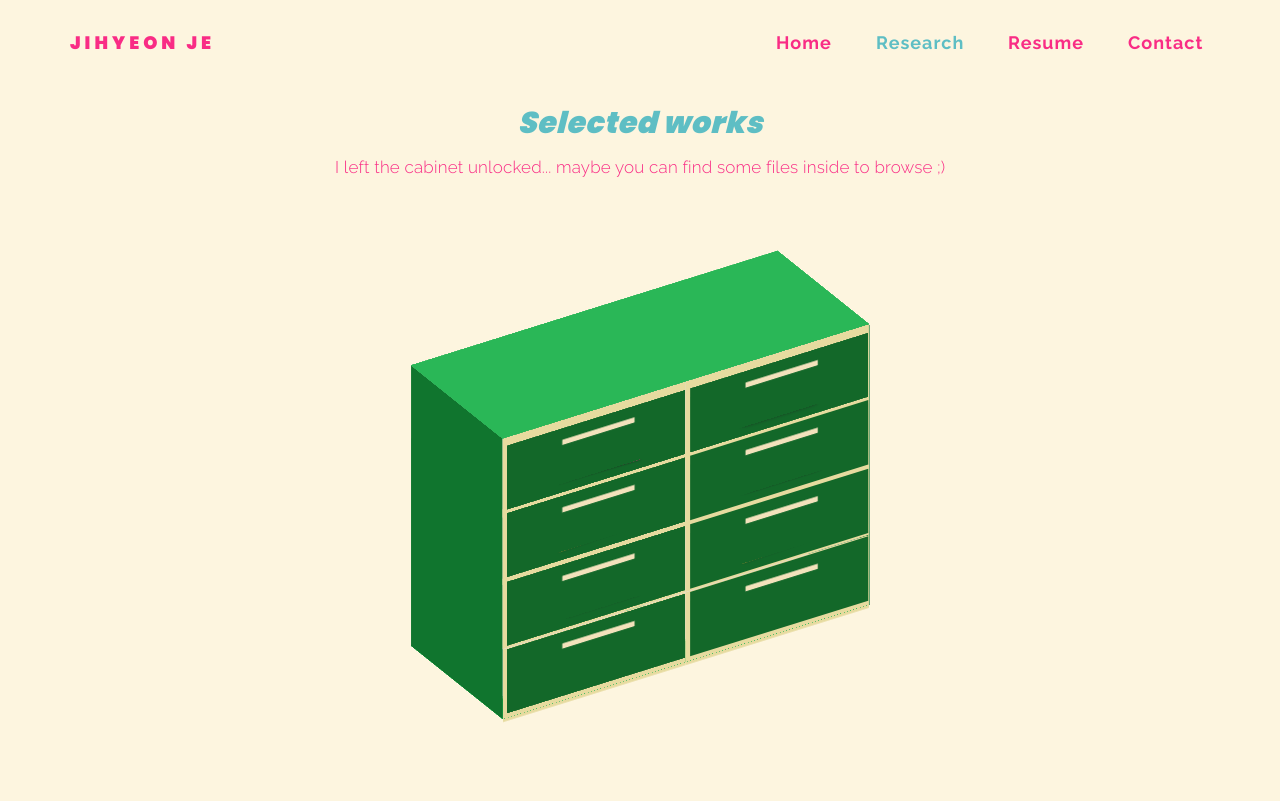
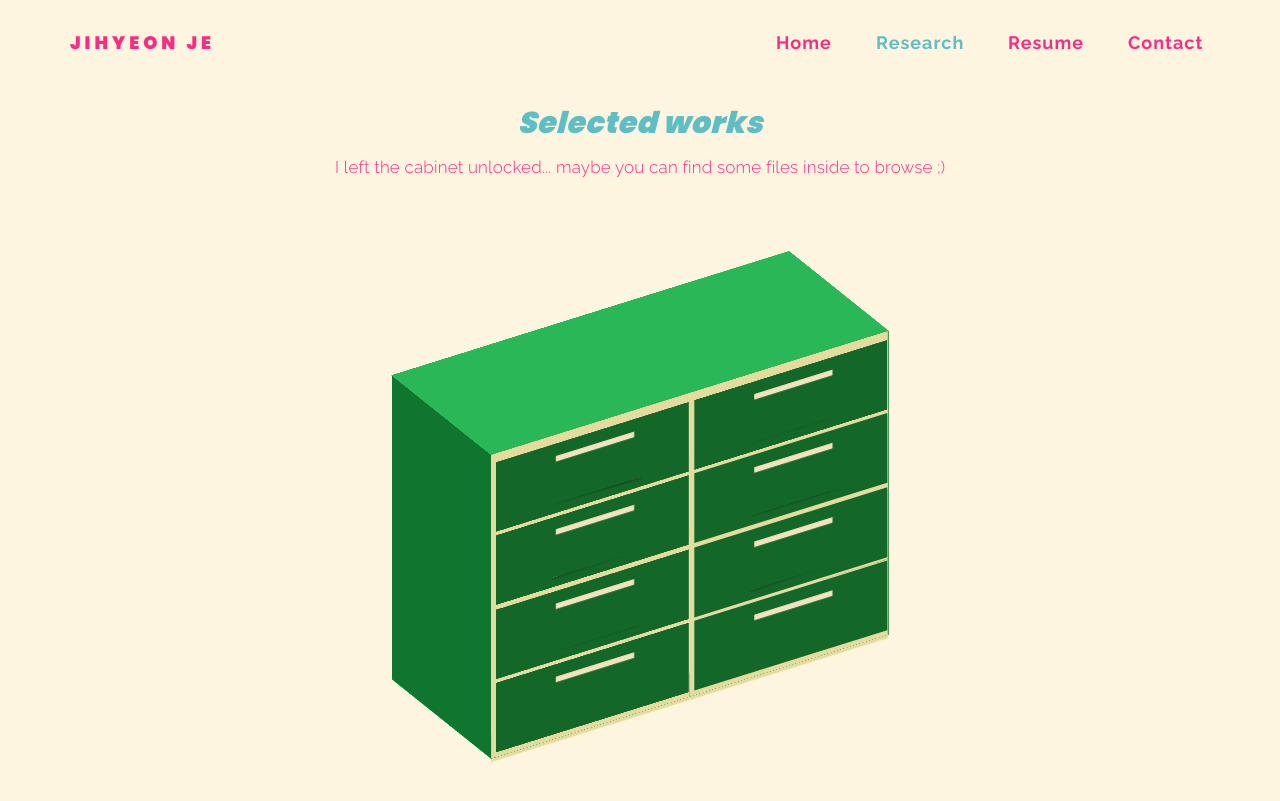
Before and after one commit to rpraka/JihyeonJe.com, a Jekyll site: the page about.html, which Jekyll copies as it is, in a window 1280 px wide. Shown: the top 801 px of the page. Built offline with Jekyll 4.4.1, drawn with Linux system fonts in a browser that asks for light colours.

Commit message:
Add files via upload

```diff
--- a/about.html
+++ b/about.html
@@ -84,7 +84,7 @@ http://www.tooplate.com/view/2085-neuron
   <h1>Selected works</a></h1>
   <center><p>I left the cabinet unlocked... maybe you can find some files inside to browse ;) </p></center>
 
-  <br><br><br><br><br>
+  <br><br><br><br><br><br>
 </div>
 
 </div>
@@ -127,7 +127,7 @@ http://www.tooplate.com/view/2085-neuron
       }
       .chest {
         height: calc(var(--height) * 1vmin);
-        transform: scale(1.2) translate3d(0, 0, 50vmin) rotateX(-30deg) rotateY(32deg);
+        transform: scale(1.3) translate3d(0, 0, 50vmin) rotateX(-30deg) rotateY(32deg);
         width: calc(var(--width) * 1vmin);
         display: flex;
         justify-content: center;
```
